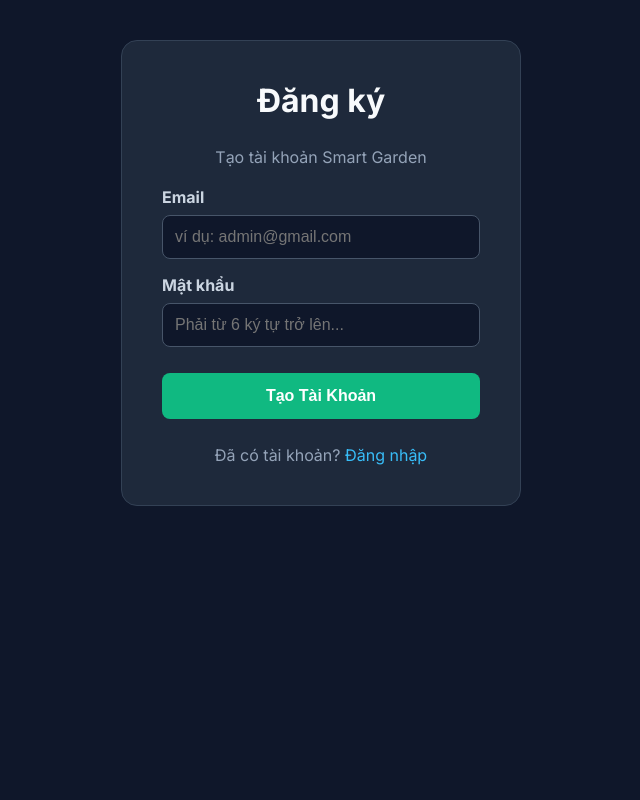
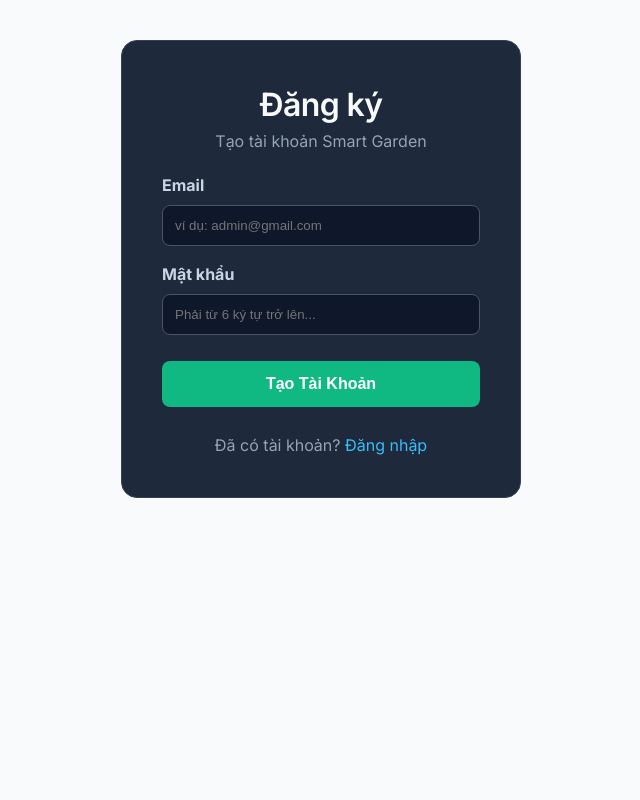
Before and after one commit to Son-Le-007/college---project-iot, a FastAPI app: page /register in a window 1280 px wide. Shown: the whole page, without its empty margins (319-959 px from the left). Run offline with FastAPI, Linux system fonts and the light colour scheme; parts of the project's set-up code (start-up, migrations or seed data) failed here and were passed over.

Commit message:
Update base.html

```diff
--- a/app/templates/base.html
+++ b/app/templates/base.html
@@ -3,68 +3,127 @@
 <head>
   <meta charset="utf-8" />
   <meta name="viewport" content="width=device-width, initial-scale=1" />
-  <title>Smart Garden | Dark Mode UI</title>
-  <link href="https://fonts.googleapis.com/css2?family=Inter:wght@400;600;700&display=swap" rel="stylesheet">
+  <title>{{ project_name if project_name else "Smart Garden System" }}</title>
+
+  <link href="https://fonts.googleapis.com/css2?family=Inter:wght@400;500;600;700&display=swap" rel="stylesheet">
+
   <style>
     :root {
-      --bg-color: #0f172a;       /* Nền đen sâu */
-      --panel-bg: #1e293b;       /* Nền card nổi */
-      --text-main: #f8fafc;      /* Chữ trắng */
-      --text-muted: #94a3b8;     /* Chữ xám */
-      --accent: #3b82f6;         /* Màu xanh công nghệ */
-      --danger: #ef4444;         /* Đỏ báo động */
-      --success: #10b981;        /* Xanh lá cây an toàn */
-      --border-color: #334155;   /* Viền xám tối */
+      --bg-body: #f8fafc;
+      --bg-surface: #ffffff;
+      --text-main: #0f172a;
+      --text-muted: #64748b;
+      --border-color: #e2e8f0;
+      --primary: #2563eb;
+      --primary-hover: #1d4ed8;
+      --danger: #ef4444;
+      --success: #10b981;
+      --radius: 12px;
+      --shadow: 0 4px 6px -1px rgb(0 0 0 / 0.1), 0 2px 4px -2px rgb(0 0 0 / 0.1);
     }
-    * { box-sizing: border-box; }
+
+    * {
+      box-sizing: border-box;
+      margin: 0;
+      padding: 0;
+    }
+
     body {
-      margin: 0;
-      font-family: 'Inter', sans-serif;
-      background-color: var(--bg-color);
+      font-family: 'Inter', system-ui, sans-serif;
+      background-color: var(--bg-body);
       color: var(--text-main);
+      line-height: 1.5;
       -webkit-font-smoothing: antialiased;
     }
-    .shell { padding: 40px 20px; min-height: 100vh; }
-    .container { max-width: 1100px; margin: 0 auto; }
+
+    .app-container {
+      max-width: 1100px;
+      margin: 0 auto;
+      padding: 40px 20px;
+      min-height: 100vh;
+    }
+
     .card {
-      background-color: var(--panel-bg);
+      background-color: var(--bg-surface);
       border: 1px solid var(--border-color);
-      border-radius: 16px;
+      border-radius: var(--radius);
       padding: 24px;
-      box-shadow: 0 10px 15px -3px rgba(0, 0, 0, 0.5);
-      transition: transform 0.2s;
+      box-shadow: var(--shadow);
     }
-    .card:hover { transform: translateY(-5px); }
-    .card-grid {
-      display: grid;
-      grid-template-columns: repeat(auto-fit, minmax(280px, 1fr));
-      gap: 24px;
-      margin-bottom: 24px;
+
+    h1, h2, h3, h4 {
+      font-weight: 600;
+      color: var(--text-main);
+      letter-spacing: -0.02em;
     }
-    h2, h3 { margin-top: 0; color: var(--text-main); }
-    input {
-      width: 100%; padding: 12px; border-radius: 8px;
-      background: var(--bg-color); border: 1px solid var(--border-color);
-      color: var(--text-main); font-size: 1rem;
+    p { color: var(--text-muted); }
+
+    .btn {
+      display: inline-flex;
+      align-items: center;
+      justify-content: center;
+      padding: 10px 20px;
+      font-size: 0.95rem;
+      font-weight: 500;
+      border-radius: 8px;
+      border: none;
+      cursor: pointer;
+      transition: all 0.2s ease;
     }
-    button {
-      padding: 12px 20px; border-radius: 8px; border: none;
-      font-weight: bold; cursor: pointer; transition: 0.2s;
+    .btn-primary { background-color: var(--primary); color: white; }
+    .btn-primary:hover { background-color: var(--primary-hover); transform: translateY(-1px); }
+
+    .btn-danger { background-color: var(--danger); color: white; }
+    .btn-danger:hover { background-color: #dc2626; transform: translateY(-1px); }
+
+    .btn-outline { background-color: transparent; border: 1px solid var(--border-color); color: var(--text-main); }
+    .btn-outline:hover { background-color: #f1f5f9; }
+
+    .form-control {
+      width: 100%;
+      padding: 12px 16px;
+      font-size: 1rem;
+      border: 1px solid var(--border-color);
+      border-radius: 8px;
+      background-color: #fff;
+      color: var(--text-main);
+      transition: all 0.2s;
     }
-    .btn-primary { background-color: var(--accent); color: white; }
-    .btn-primary:hover { background-color: #2563eb; }
-    .btn-danger { background-color: var(--danger); color: white; }
-    .btn-danger:hover { background-color: #dc2626; }
-    .btn-dark { background-color: #475569; color: white; }
-    .btn-dark:hover { background-color: #334155; }
-    .stat-value { font-size: 2.5rem; font-weight: 700; margin: 10px 0; }
+    .form-control:focus {
+      outline: none;
+      border-color: var(--primary);
+      box-shadow: 0 0 0 3px rgba(37, 99, 235, 0.15);
+
+    .form-label {
+      display: block;
+      font-size: 0.9rem;
+      font-weight: 500;
+      margin-bottom: 8px;
+      color: var(--text-main);
+    }
+
+    .alert {
+      padding: 12px 16px;
+      border-radius: 8px;
+      font-size: 0.9rem;
+      font-weight: 500;
+      margin-bottom: 16px;
+    }
+    .alert-error { background-color: #fef2f2; color: #991b1b; border: 1px solid #fecaca; }
+    .alert-success { background-color: #f0fdf4; color: #166534; border: 1px solid #bbf7d0; }
+
+    .text-center { text-align: center; }
+    .mt-4 { margin-top: 16px; }
+    .mt-6 { margin-top: 24px; }
+    .mb-6 { margin-bottom: 24px; }
+    .flex { display: flex; }
+    .flex-col { flex-direction: column; }
+    .gap-4 { gap: 16px; }
   </style>
 </head>
 <body>
-  <main class="shell">
-    <div class="container">
-      {% block content %}{% endblock %}
-    </div>
-  </main>
+  <div class="app-container">
+    {% block content %}{% endblock %}
+  </div>
 </body>
 </html>
```
